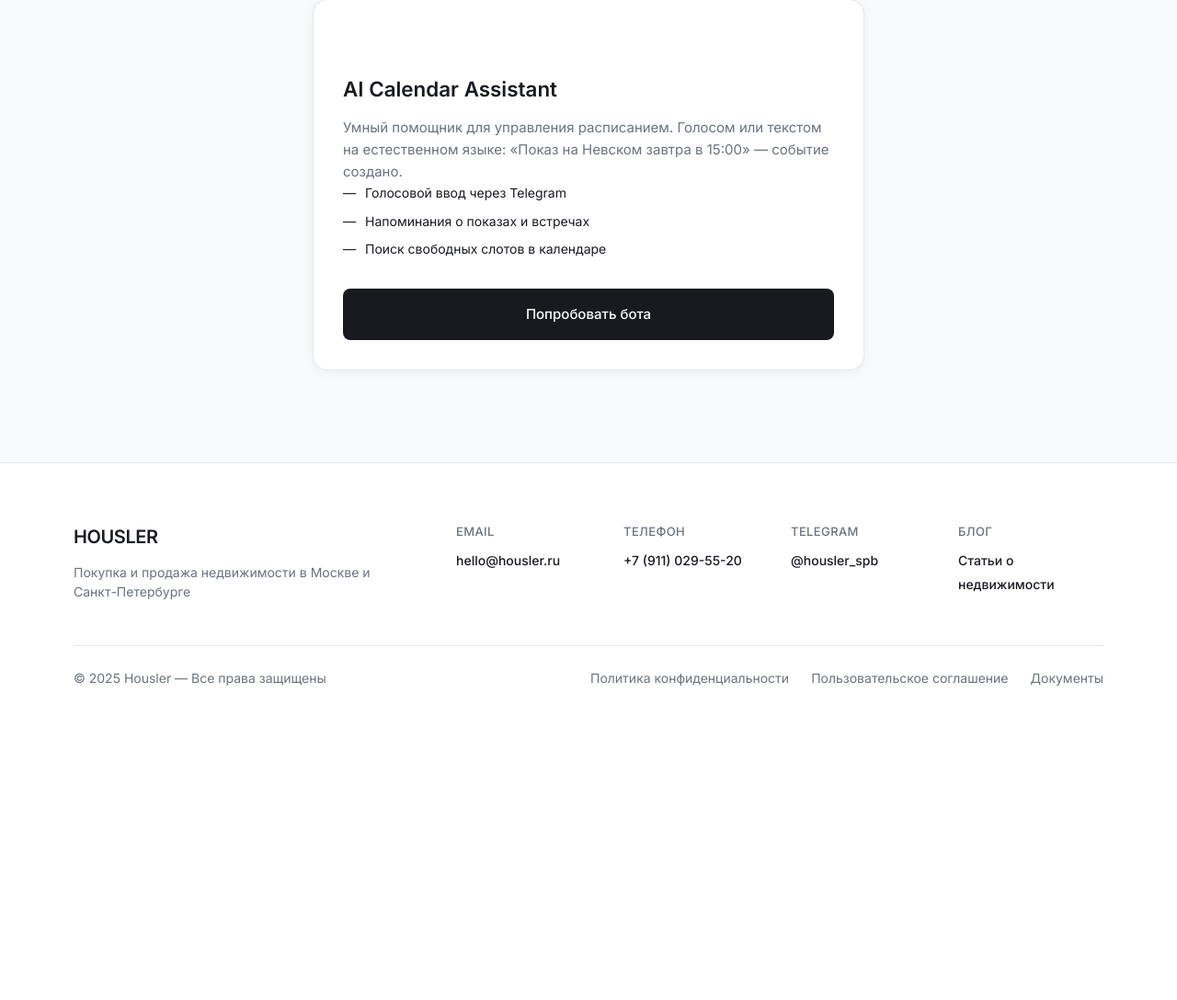
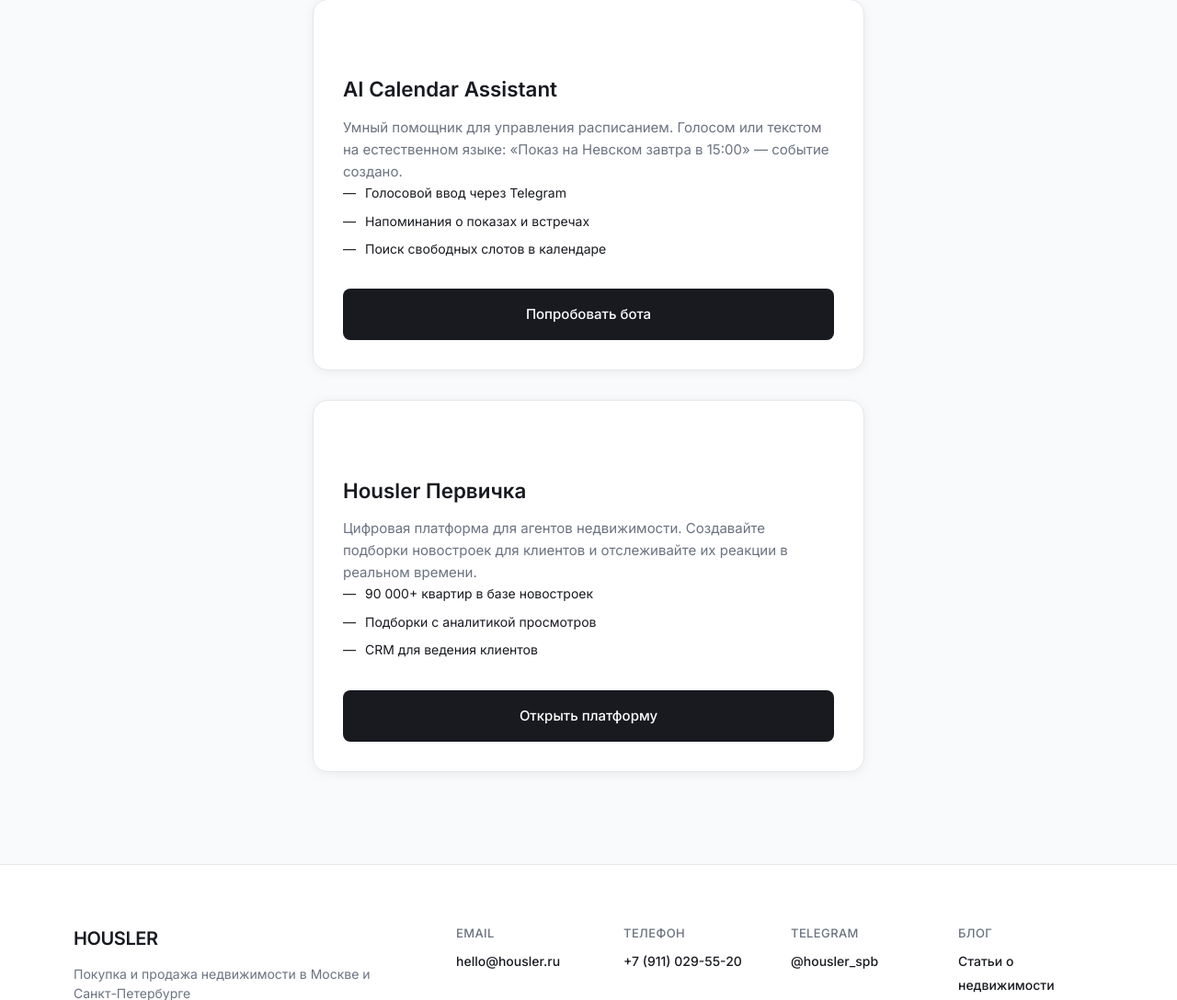
Before and after one commit to nikita-tita/cian-analyzer, a Flask app: page / in a window 1280 px wide. Shown: the part 4861-5949 px from the top of the page at 92% size. Before the commit the page ends 5607 px from the top, so only its background shows below. Run offline with Flask 3, Linux system fonts and the light colour scheme; data that the repository does not hold is empty; some libraries are stand-ins or nearby versions.

Commit message:
feat: Add Housler Pervichka product card to products section

```diff
--- a/templates/index.html
+++ b/templates/index.html
@@ -358,6 +358,19 @@
                     </ul>
                     <a href="https://t.me/aibroker_bot" target="_blank" rel="noopener noreferrer" class="btn btn-primary product-btn">
                         Попробовать бота
+                    </a>
+                </div>
+                <div class="service-card product-card">
+                    <div class="product-badge">Web Platform</div>
+                    <h3>Housler Первичка</h3>
+                    <p>Цифровая платформа для агентов недвижимости. Создавайте подборки новостроек для клиентов и отслеживайте их реакции в реальном времени.</p>
+                    <ul class="product-features">
+                        <li>90 000+ квартир в базе новостроек</li>
+                        <li>Подборки с аналитикой просмотров</li>
+                        <li>CRM для ведения клиентов</li>
+                    </ul>
+                    <a href="https://agent.housler.ru" target="_blank" rel="noopener noreferrer" class="btn btn-primary product-btn">
+                        Открыть платформу
                     </a>
                 </div>
             </div>
```
